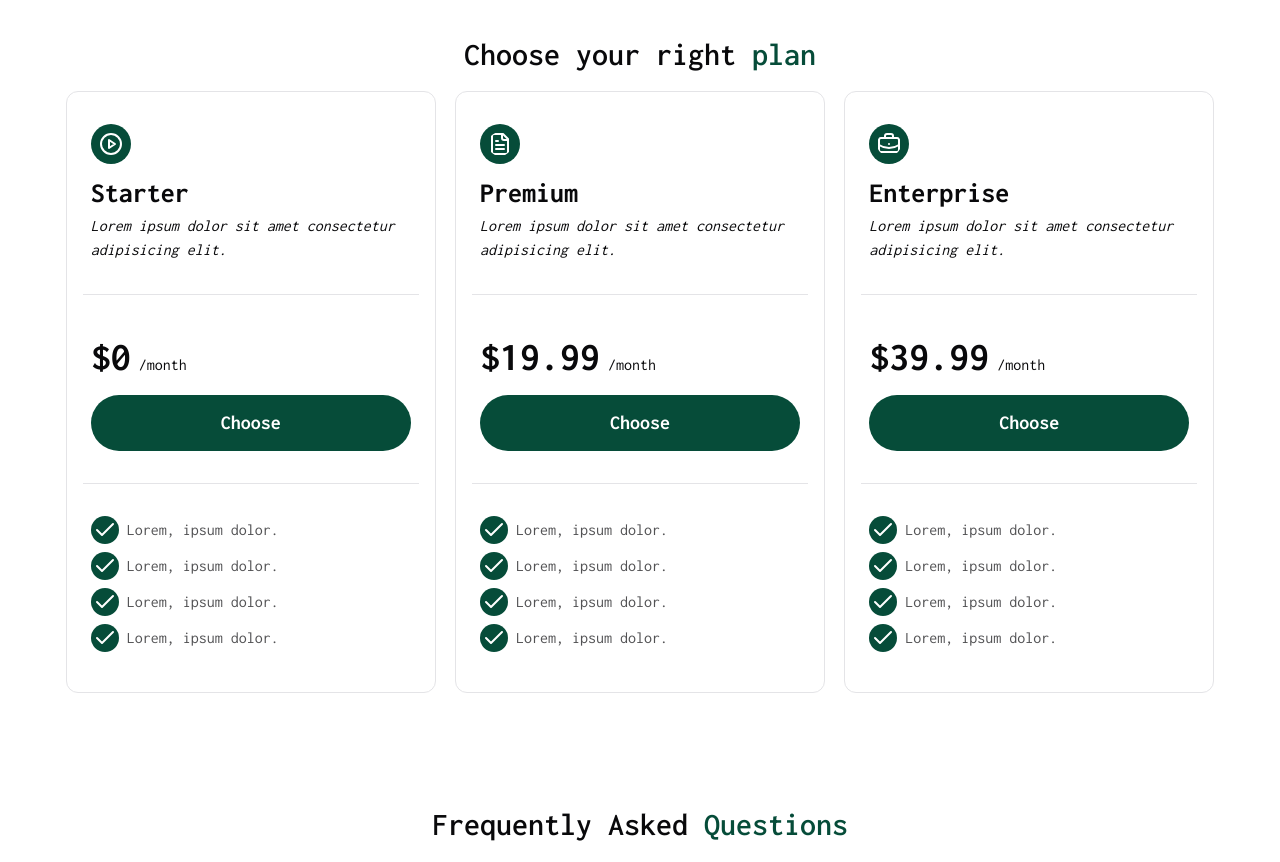
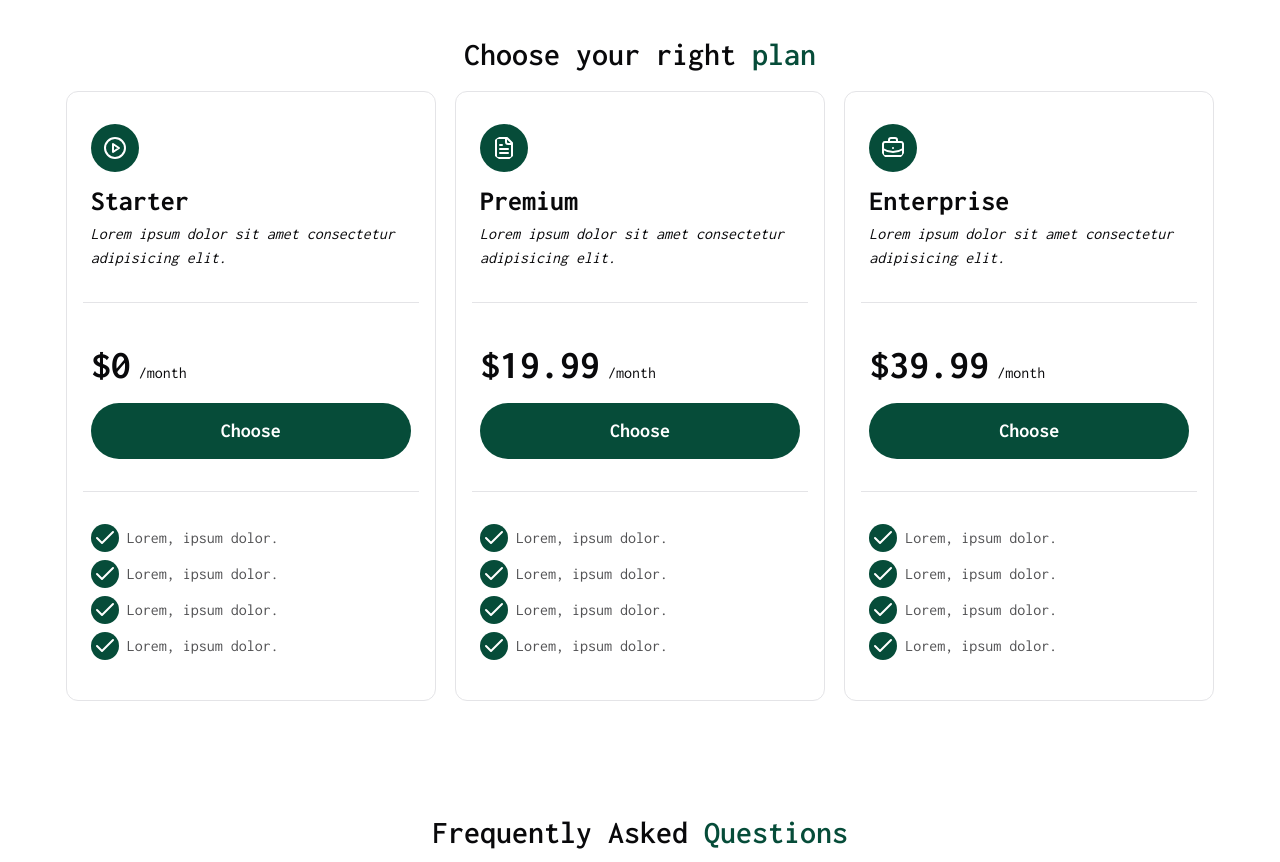
Before and after one commit to SebastienLaurentt/MoniPost, a Next.js app: page / in a window 1280 px wide. Shown: the part 2280-3142 px from the top of the page. Built offline with nearby package versions, Linux system fonts and the light colour scheme.

Commit message:
update priceCard

```diff
--- a/components/Sections/Price.tsx
+++ b/components/Sections/Price.tsx
@@ -67,7 +67,7 @@ const Price = () => {
             icon={
               <CirclePlay
                 color="white"
-                className="size-10 rounded-full bg-primary p-2"
+                className="size-12 rounded-full bg-primary p-3"
               />
             }
           />
@@ -80,7 +80,7 @@ const Price = () => {
             icon={
               <FileText
                 color="white"
-                className="size-10 rounded-full bg-primary p-2"
+                className="size-12 rounded-full bg-primary p-3"
               />
             }
           />
@@ -93,7 +93,7 @@ const Price = () => {
             icon={
               <BriefcaseBusiness
                 color="white"
-                className="size-10 rounded-full bg-primary p-2"
+                className="size-12 rounded-full bg-primary p-3"
               />
             }
           />
```
